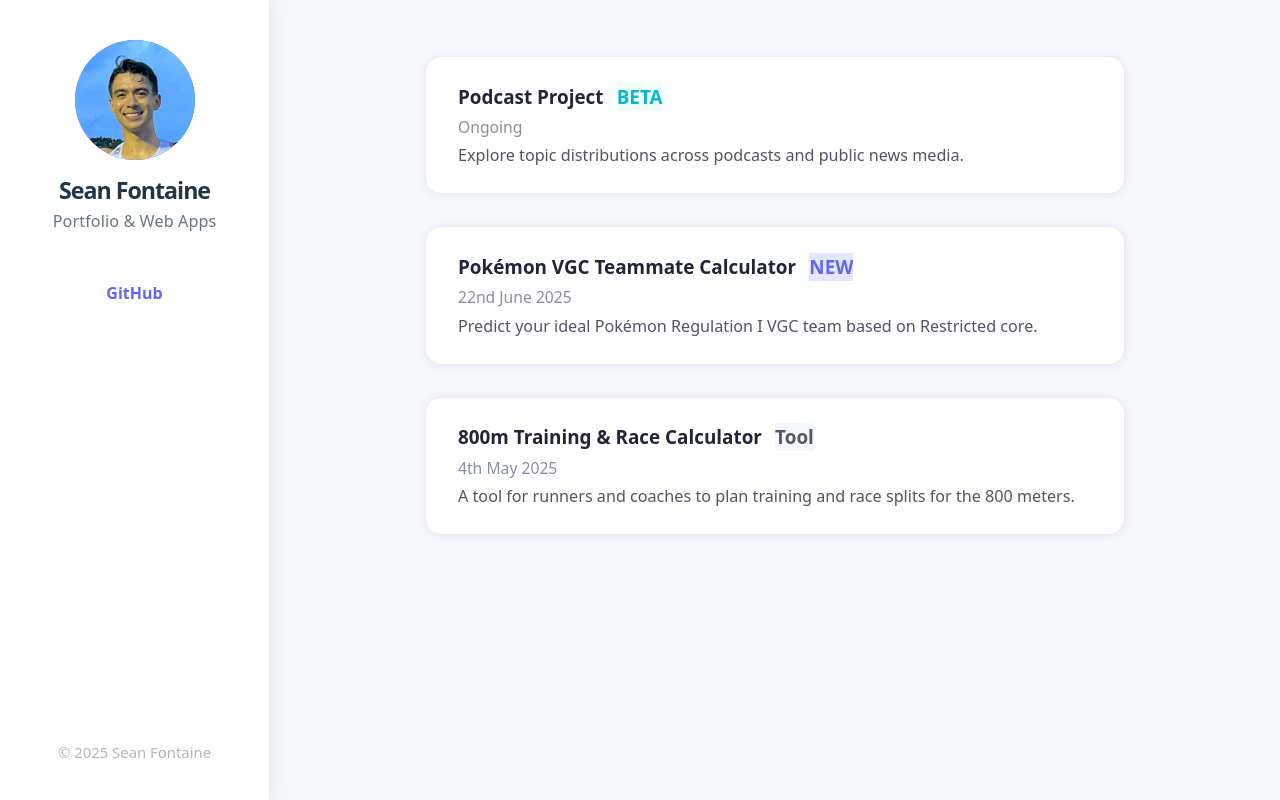
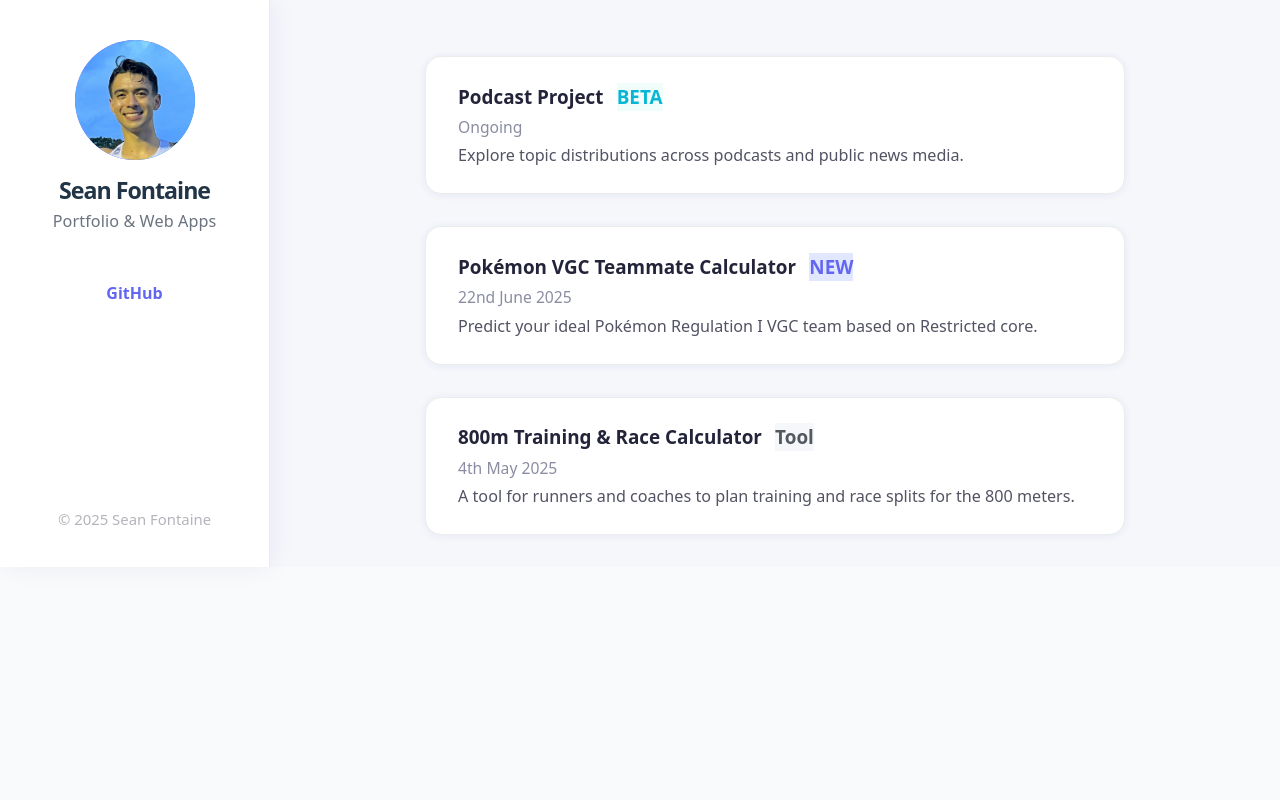
Before and after one commit to spidersocks/developer-site, a React (Vite) app in the folder frontend/tailwindcss4/: page /en in a window 1280 px wide. Built offline with nearby package versions, Linux system fonts and the light colour scheme.

Commit message:
Changed homepage styling

```diff
--- a/frontend/tailwindcss4/src/pages/Home.module.css
+++ b/frontend/tailwindcss4/src/pages/Home.module.css
@@ -1,9 +1,9 @@
 .homeRoot {
-  min-height: 100vh;
-  /* height: 100vh; */
-  width: 100vw;
+  /* REMOVE min-height: 100vh; */
+  /* REMOVE width: 100vw; */
   background: #f5f7fb;
   display: flex;
+  width: 100%;
 }
 
 .sidebar {
@@ -15,7 +15,7 @@
   align-items: center;
   padding: 2.5rem 1.2rem 1.2rem 1.2rem;
   border-right: 1px solid #ececec;
-  min-height: 100vh;
+  /* REMOVE min-height: 100vh; */
   z-index: 2;
   position: relative;
 }
```
